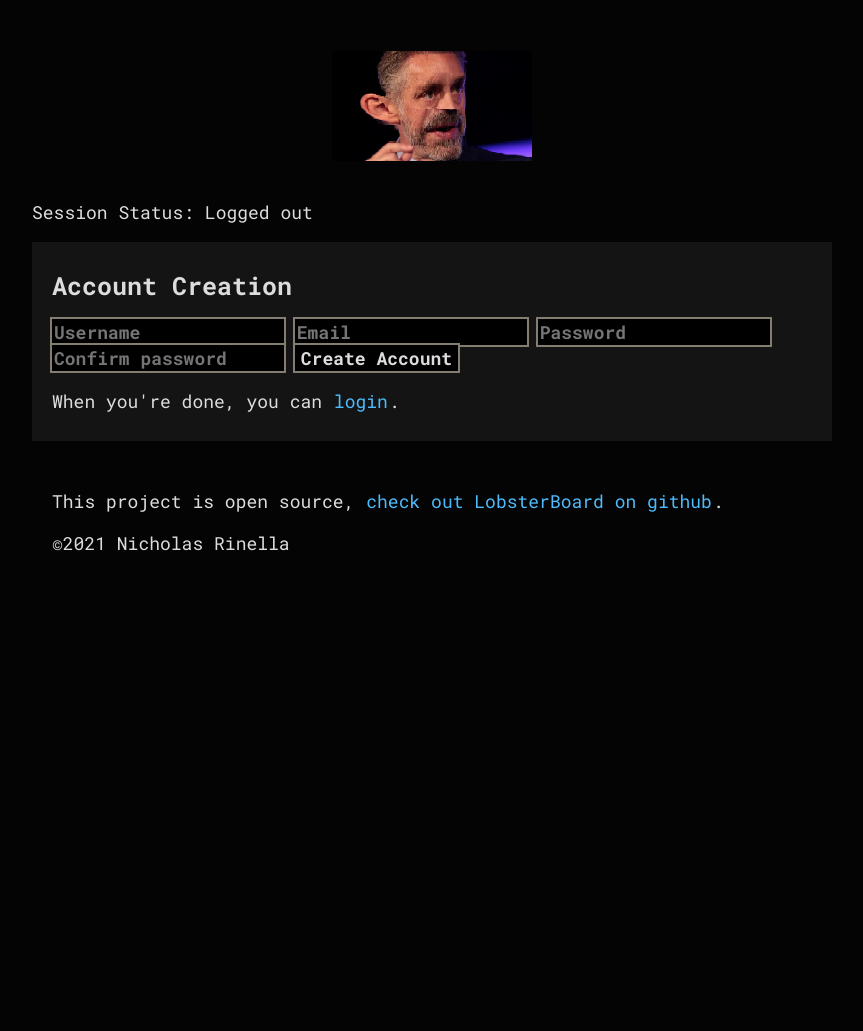
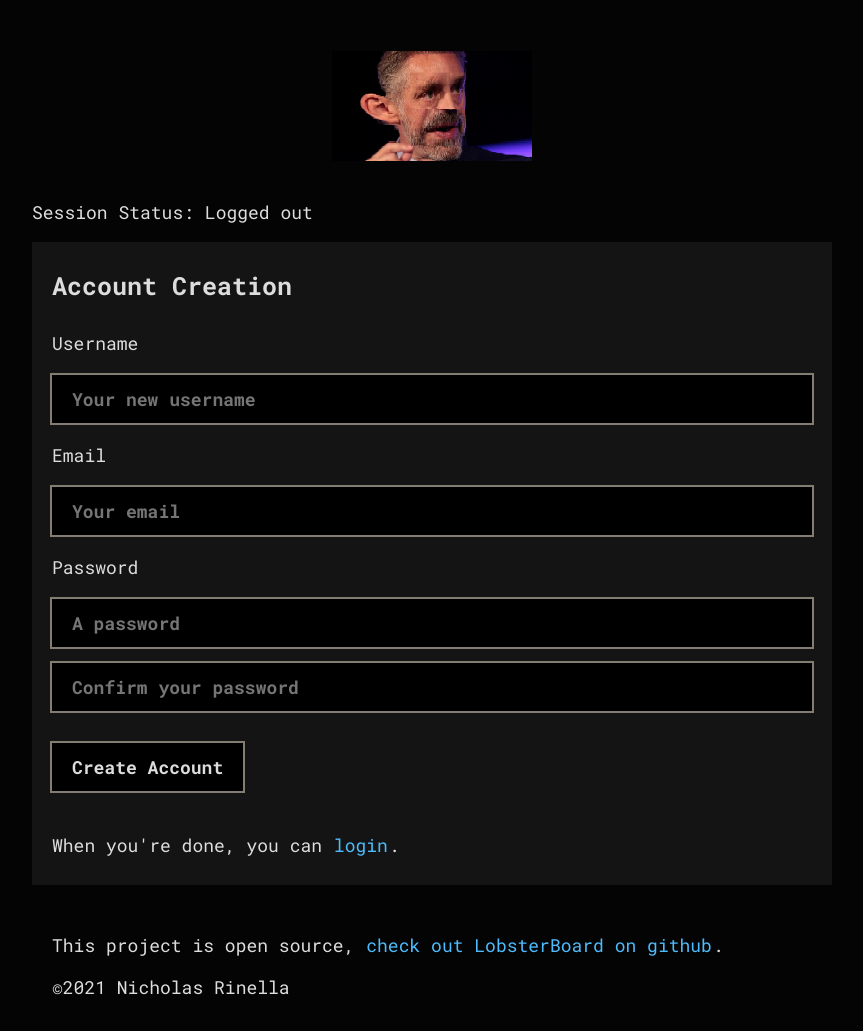
Before and after one commit to GreenBalaclavaMan/LobsterBoard, a PHP site: page /createaccount.php in a window 1280 px wide. Shown: the top 1031 px of the page, without its empty margins (208-1071 px from the left). Before the commit the page ends 551 px from the top, so only its background shows below. Run offline with PHP 8.4, Linux system fonts and the light colour scheme.

Commit message:
Form elements align vertically now. Account creation page was adjusted.

```diff
--- a/createaccount.php
+++ b/createaccount.php
@@ -97,10 +97,13 @@
 
 		<!--Create Account Form-->
           <form method="POST" action="createaccount.php">
-               <input type="text" name="newuser" placeholder="Username" value="<?php echo($user_name); ?>">
-			<input type="text" name="newemail" placeholder="Email" value="<?php echo($user_email); ?>">
-               <input type="password" name="newpassword" placeholder="Password">
-               <input type="password" name="newpassword2" placeholder="Confirm password">
+			<label for="newuser">Username</label>
+               <input type="text" id="newuser" name="newuser" placeholder="Your new username" value="<?php echo($user_name); ?>">
+			<label for="newemail">Email</label>
+			<input type="text" id="newemail" name="newemail" placeholder="Your email" value="<?php echo($user_email); ?>">
+			<label for="newpassword">Password</label>
+               <input type="password" id="newpassword" name="newpassword" placeholder="A password">
+               <input type="password" name="newpassword2" placeholder="Confirm your password">
                <input type="submit" name="submitbutton" value="Create Account">
           </form>
 <?php
--- a/css/stylesheet.css
+++ b/css/stylesheet.css
@@ -159,6 +159,24 @@ input {
 	font-weight: bold;
 	font-family: 'Roboto Mono', monospace;
 }
+label {
+	margin: 12px 0;
+	display: inline-block;
+	box-sizing: border-box;
+}
+input[type=text], input[type=password], select {
+	width: 100%;
+	padding: 12px 20px;
+	margin: 8px 0;
+	display: inline-block;
+	box-sizing: border-box;
+}
+input[type=submit] {
+	padding: 12px 20px;
+	margin: 24px 0;
+	display: inline-block;
+	box-sizing: border-box;
+}
 input:hover {
 	outline: 4px solid #2274A5;
 }
```
